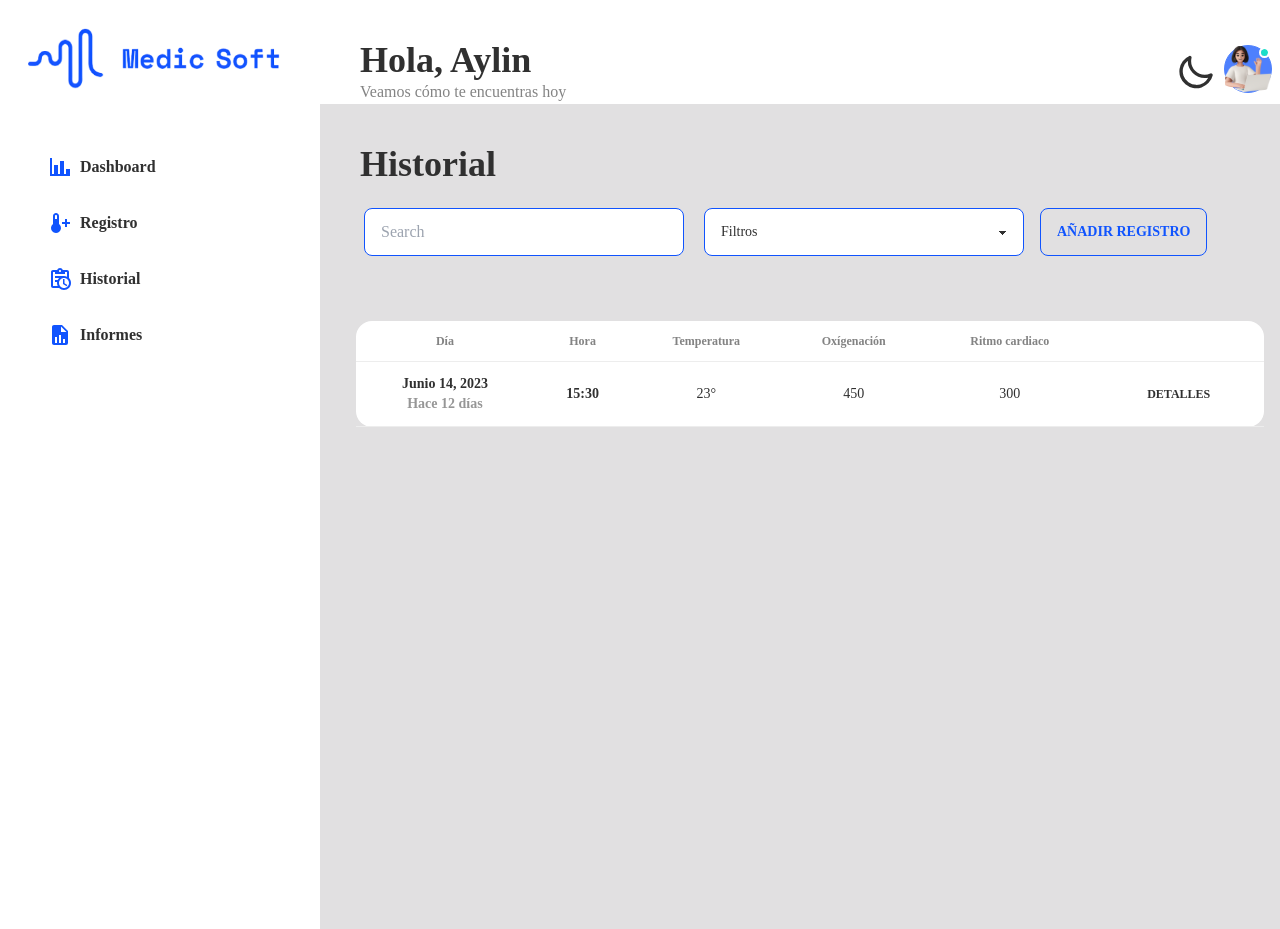
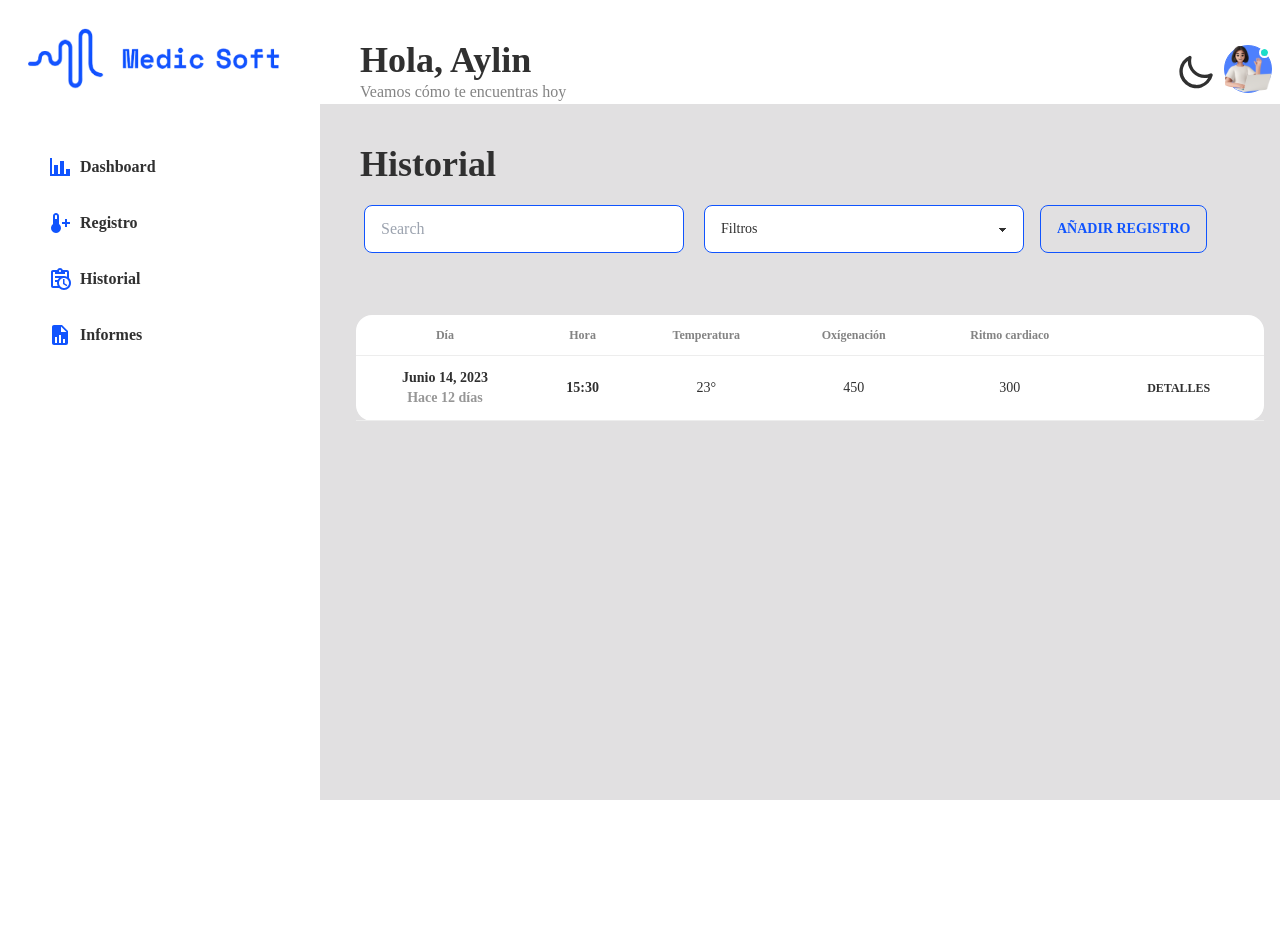
Before and after one commit to LarissaHilario/Medic-soft, a React (Vite) app: page /historial in a window 1280 px wide. After the commit the page ends 800 px from the top, so only its background shows below. Built offline with nearby package versions, Linux system fonts and the light colour scheme; a web font is replaced by a local one.

Commit message:
add overflow

```diff
--- a/src/Pages/Historial.jsx
+++ b/src/Pages/Historial.jsx
@@ -1,21 +1,19 @@
 import Header from "../components/Header/Header";
 import Search from "../components/Search";
 import Table from "../components/Table";
-import Icon from "@mdi/react";
-import { mdiMagnify } from "@mdi/js";
 import Navbar from "../components/Navbar";
 import Drawer from "../components/Drawer";
 
 const Historial = () => {
     return (
         <>
-            <div className="flex w-full">
+            <div className="flex w-full overflow-hidden">
                 <div className="grid w-1flex-grow place-items-center">
                     <Drawer />
                 </div>
                 <div className="grid h-20 mt-10 flex-grow place-items-center">
                     <Navbar />
-                    <div className="flex w-full h-[825px]">
+                    <div className="flex w-full h-[51rem] ">
                         <div className="grid bg-neutral  artboard  artboard-horizontal w-full h-full">
                             <div className=" flex collapse-title text-4xl font-bold p-10 h-1 ">
                                 Historial
```
